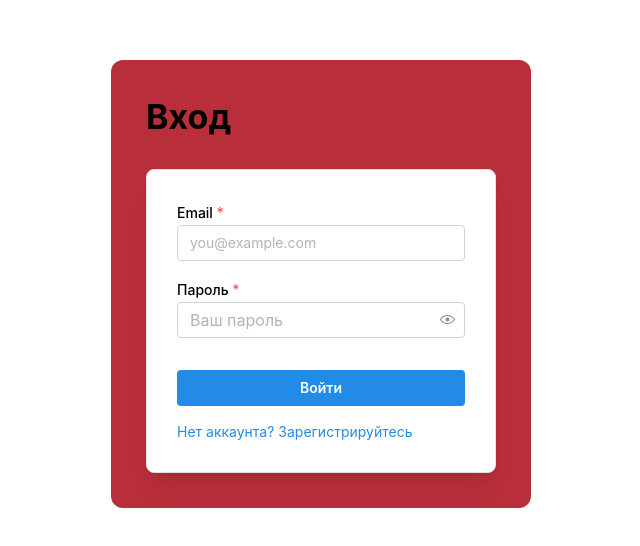
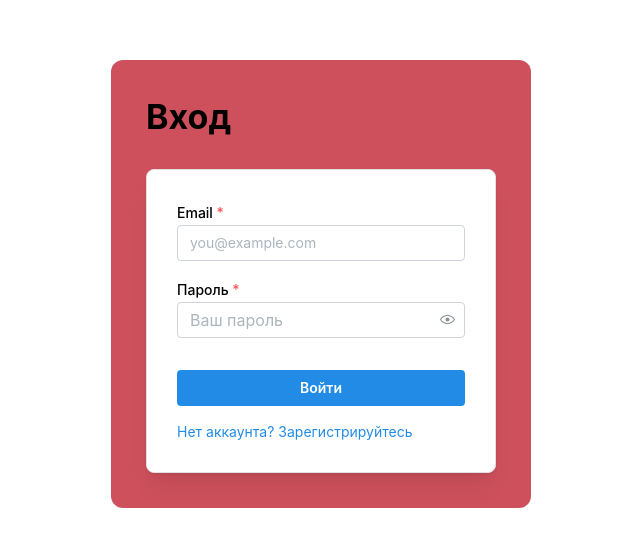
Before and after one commit to arryyyXD/planer, a React (Vite) app: page / in a window 1280 px wide. Shown: the part 116-662 px from the top of the page, without its empty margins (319-959 px from the left). Built offline with nearby package versions, Linux system fonts and the light colour scheme.

Commit message:
Update AuthForm.tsx

```diff
--- a/src/modules/MainPage/components/AuthForm/AuthForm.tsx
+++ b/src/modules/MainPage/components/AuthForm/AuthForm.tsx
@@ -88,7 +88,7 @@ const AuthForm = ({ onAuthSuccess }: AuthFormProps) => {
   };
 
   return (
-    <Container size={420} my={40} style={{ backgroundColor: '#B92E3B', padding: '35px', borderRadius: '12px' }}>
+    <Container size={420} my={40} style={{ backgroundColor: '#cd505c', padding: '35px', borderRadius: '12px' }}>
       <Title>{authMode === "login" ? "Вход" : "Регистрация"}</Title>
 
       <Paper withBorder shadow="md" p={30} mt={30} radius="md">
```
